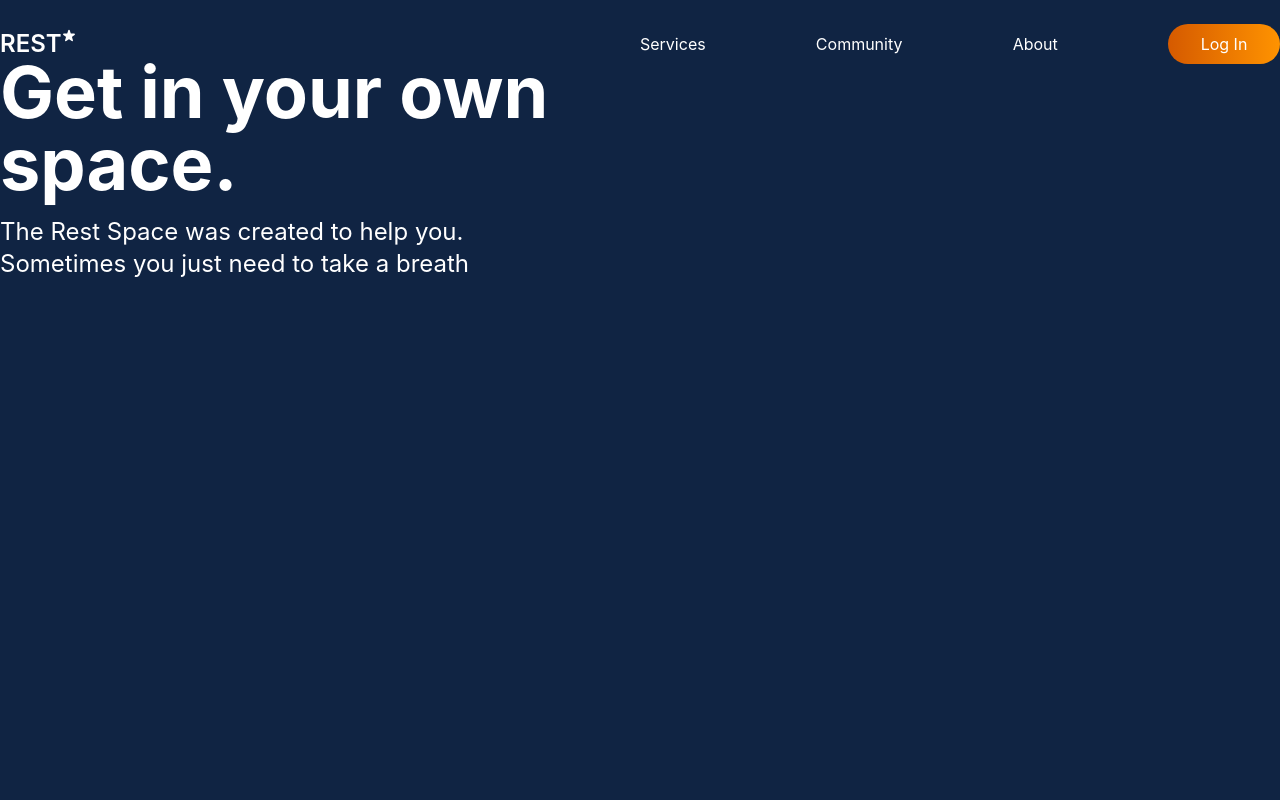
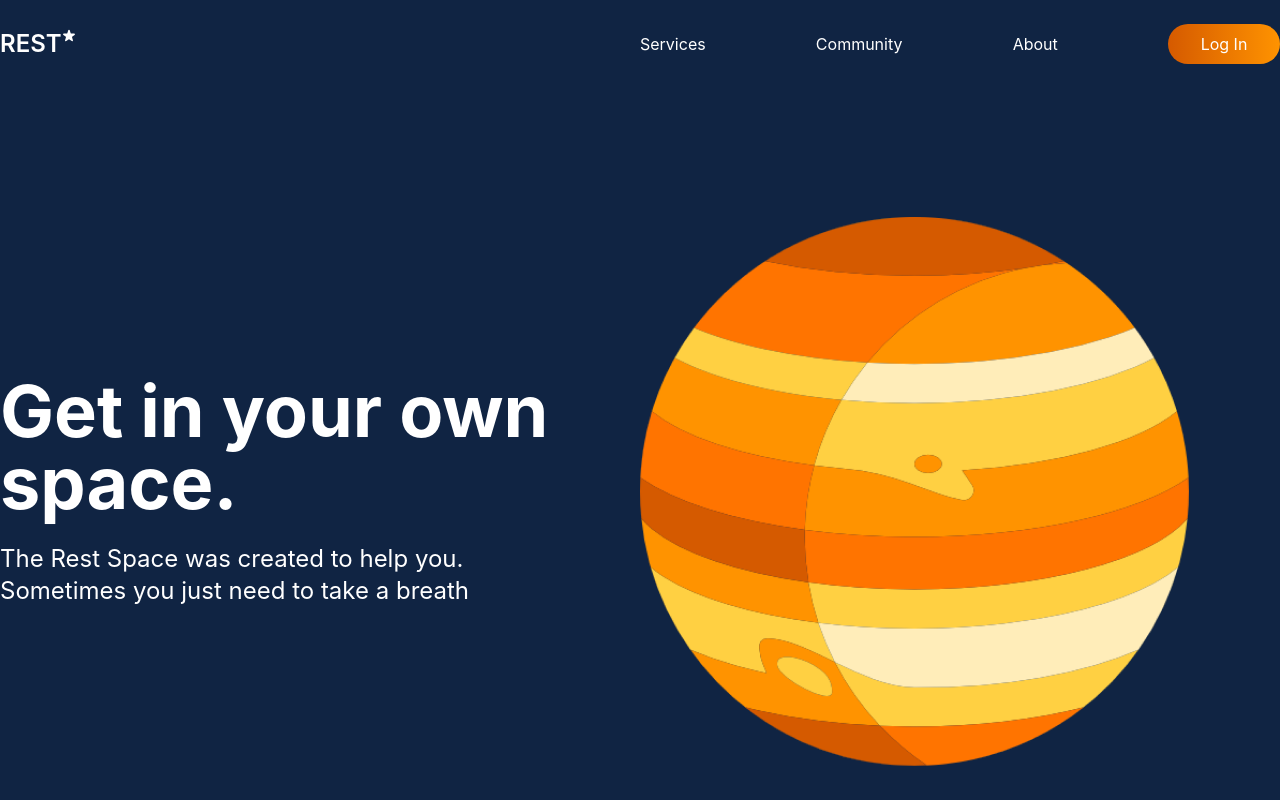
Before and after one commit to DiasBriel/Rest-Home, a React (Create React App) app: page / in a window 1280 px wide. Built offline with nearby package versions, Linux system fonts and the light colour scheme.

Commit message:
Jupiter positioned without moons

```diff
--- a/src/components/Header.js
+++ b/src/components/Header.js
@@ -1,6 +1,6 @@
 import { useState } from "react";
-import Menu from "../icons/Menu";
-import Star from "../icons/Star";
+import Menu from "../assets/icons/Menu";
+import Star from "../assets/icons/Star";
 
 const menuItems = ["Services", "Community", "About"];
 
--- a/src/components/Image.js
+++ b/src/components/Image.js
@@ -0,0 +1,10 @@
+import Jupiter from "../assets/images/jupiter.png";
+const Image = () => {
+  return (
+    <div>
+      <img src={Jupiter} alt="jupiter" />
+    </div>
+  );
+};
+
+export default Image;
--- a/src/components/Title.js
+++ b/src/components/Title.js
@@ -1,7 +1,7 @@
 function Title() {
   return (
-    <div>
-      <h1 className="mb-4">
+    <div className="flex flex-col items-start justify-center">
+      <h1 className="mb-6">
         Get in your own <br /> space.
       </h1>
       <h3>
--- a/src/components/TitleContainer.js
+++ b/src/components/TitleContainer.js
@@ -1,9 +1,11 @@
+import Image from "./Image";
 import Title from "./Title";
 
 function TitleContainer() {
   return (
-    <div className="grid grid-cols-2">
+    <div className="grid grid-cols-2 mt-40">
       <Title />
+      <Image />
     </div>
   );
 }
```
Also changed, not shown: src/assets/icons/Menu.js (renamed from src/icons/Menu.js), src/assets/icons/Star.js (renamed from src/icons/Star.js), src/assets/images/jupiter.png (added), src/assets/images/moon.png (added).
